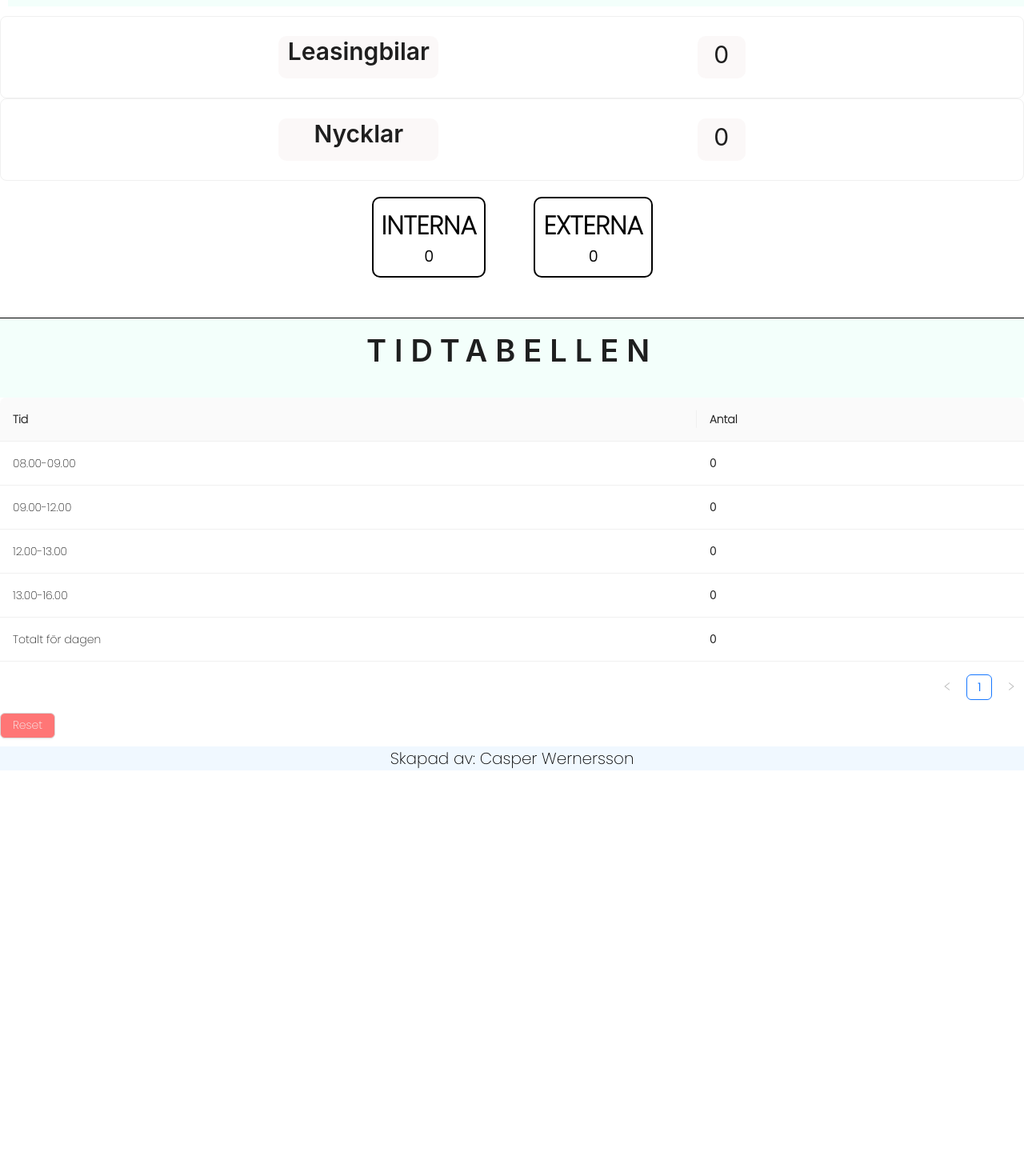
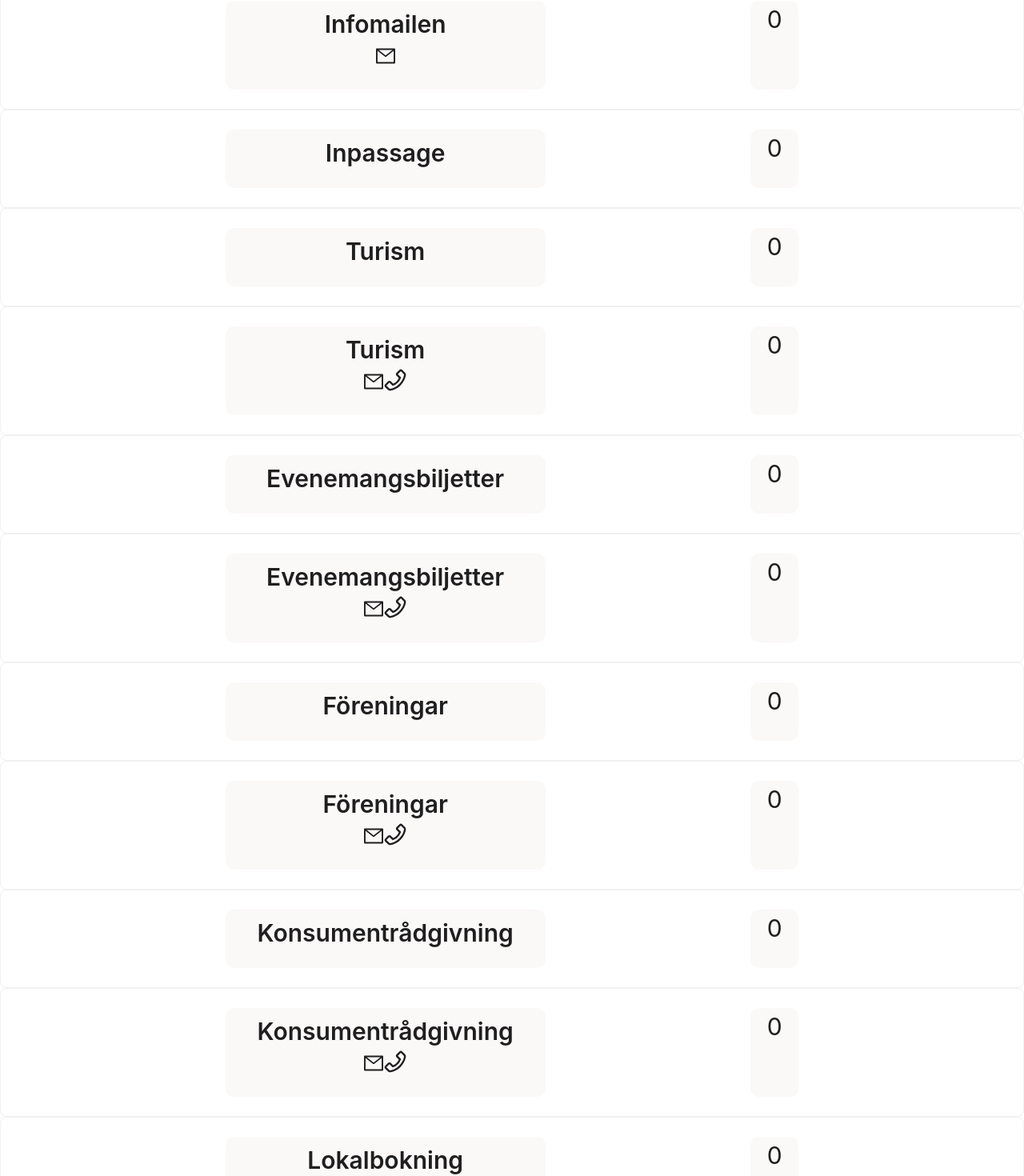
Before and after one commit to Cappeloow/StatisticCounter, a React (Vite) app in the folder client/: page / in a window 1280 px wide. Shown: the part 480-1950 px from the top of the page at 80% size. Before the commit the page ends 1443 px from the top, so only its background shows below. Built offline with nearby package versions, Linux system fonts and the light colour scheme.

Commit message:
added the objects and some icons

```diff
--- a/client/package.json
+++ b/client/package.json
@@ -13,6 +13,7 @@
     "preview": "vite preview"
   },
   "dependencies": {
+    "@ant-design/icons": "^5.2.1",
     "antd": "^5.5.1",
     "react": "^18.2.0",
     "react-dom": "^18.2.0",
--- a/client/src/components/DataCard.tsx
+++ b/client/src/components/DataCard.tsx
@@ -1,5 +1,7 @@
 import { useStatisticContext } from "../context/StatisticContext";
 import { Card, Typography } from "antd";
+import { MailOutlined, PhoneOutlined } from "@ant-design/icons";
+
 import "../style/Card.css";
 function DataCard(props: any) {
   const { matter, addAmountToMatter } = props;
@@ -20,6 +22,17 @@ function DataCard(props: any) {
             level={2}
           >
             {matter.task}
+            <br></br>
+            {matter.icon === "mail" ? (
+              <MailOutlined style={{ fontSize: "24px" }} />
+            ) : null}
+            {matter.icon === "TM" ? (
+              <>
+                <MailOutlined style={{ fontSize: "24px" }} />
+
+                <PhoneOutlined />
+              </>
+            ) : null}
           </Title>
         </div>
         <div
--- a/client/src/data.json
+++ b/client/src/data.json
@@ -1,28 +1,247 @@
+
+
 
     [
         {
             "id":0,
-            "task": "Turism",
+            "task": "Reception",
             "amount":0,
             "time":[""],
             "category":"extern"
         },
         {
             "id":1,
+            "task":"Reception",
+            "icon":"tm",
+            "amount":0,
+            "time":[""],
+            "category":"extern"
+        },
+        {
+            "id":2,
+            "task": "Infomailen",
+            "amount":0,
+            "icon":"mail",
+            "time":[""],
+            "category":"extern"
+        },
+        {
+            "id":3,
+            "task":"Inpassage",
+            "amount":0,
+            "time":[""],
+            "category":"extern"
+        },
+        {
+            "id":4,
+            "task":"Turism",
+            "amount":0,
+            "time":[""],
+            "category":"extern"
+        },
+        {
+            "id":5,
+            "task":"Turism",
+            "icon":"TM",
+            "amount":0,
+            "time":[""],
+            "category":"extern"
+        },
+        {
+            "id":6,
+            "task":"Evenemangsbiljetter",
+            "amount":0,
+            "time":[""],
+            "category":"extern"
+        },
+        {
+            "id":7,
+            "task":"Evenemangsbiljetter",
+            "icon":"TM",
+            "amount":0,
+            "time":[""],
+            "category":"extern"
+        },
+        {
+            "id":8,
+            "task":"Föreningar",
+            "amount":0,
+            "time":[""],
+            "category":"extern"
+        },
+        {
+            "id":9,
+            "task":"Föreningar",
+            "icon":"TM",
+            "amount":0,
+            "time":[""],
+            "category":"extern"
+        },
+        {
+            "id":10,
+            "task":"Konsumentrådgivning",
+            "amount":0,
+            "time":[""],
+            "category":"extern"
+        },
+        {
+            "id":11,
+            "task":"Konsumentrådgivning",
+            "icon":"TM",
+            "amount":0,
+            "time":[""],
+            "category":"extern"
+        },
+        {
+            "id":12,
+            "task":"Lokalbokning",
+            "amount":0,
+            "time":[""],
+            "category":"extern"
+        },
+        {
+            "id":13,
+            "task":"Lokalbokning",
+            "icon":"TM",
+            "amount":0,
+            "time":[""],
+            "category":"extern"
+        },
+        {
+            "id":14,
+            "task":"Lokalnycklar/taggar",
+            "amount":0,
+            "time":[""],
+            "category":"extern"
+        },
+        {
+            "id":15,
+            "task":"Lokalbokning",
+            "icon":"TM",
+            "amount":0,
+            "time":[""],
+            "category":"extern"
+        },
+        {
+            "id":16,
+            "task":"Fonder",
+            "amount":0,
+            "time":[""],
+            "category":"extern"
+        },
+        {
+            "id":17,
+            "task":"Fonder",
+            "icon":"TM",
+            "amount":0,
+            "time":[""],
+            "category":"extern"
+        },
+        {
+            "id":18,
+            "task":"Tomtkö",
+            "amount":0,
+            "time":[""],
+            "category":"extern"
+        },
+        {
+            "id":19,
+            "task":"Tomtkö",
+            "icon":"TM",
+            "amount":0,
+            "time":[""],
+            "category":"extern"
+        },
+        {
+            "id":20,
+            "task":"Blanketter",
+            "amount":0,
+            "time":[""],
+            "category":"extern"
+        },
+        {
+            "id":21,
+            "task":"Blanketter",
+            "icon":"TM",
+            "amount":0,
+            "time":[""],
+            "category":"extern"
+        },
+        {
+            "id":22,
+            "task":"Polisen",
+            "amount":0,
+            "time":[""],
+            "category":"extern"
+        },
+        {
+            "id":23,
+            "task":"Utländska",
+            "amount":0,
+            "time":[""],
+            "category":"extern"
+        },
+        {
+            "id":24,
+            "task":"Utländska",
+            "icon":"TM",
+            "amount":0,
+            "time":[""],
+            "category":"extern"
+        },
+        {
+            "id":25,
             "task":"Övrigt",
             "amount":0,
             "time":[""],
             "category":"extern"
-        },        {
-            "id":2,
-            "task": "Leasingbilar",
+        },
+        {
+            "id":26,
+            "task":"Övrigt",
+            "icon":"TM",
+            "amount":0,
+            "time":[""],
+            "category":"extern"
+        },
+        {
+            "id":27,
+            "task":"Kuponger",
             "amount":0,
             "time":[""],
             "category":"intern"
         },
         {
-            "id":3,
-            "task":"Nycklar",
+            "id":28,
+            "task":"Tjänsteresor",
+            "amount":0,
+            "time":[""],
+            "category":"intern"
+        },
+        {
+            "id":29,
+            "task":"Leasingbil/Cykel",
+            "amount":0,
+            "time":[""],
+            "category":"intern"
+        },
+        {
+            "id":30,
+            "task":"Sammanträdesrum",
+            "amount":0,
+            "time":[""],
+            "category":"intern"
+        },
+        {
+            "id":31,
+            "task":"Telefoni",
+            "amount":0,
+            "time":[""],
+            "category":"intern"
+        },
+        {
+            "id":32,
+            "task":"Övrigt",
             "amount":0,
             "time":[""],
             "category":"intern"
--- a/client/src/style/Card.css
+++ b/client/src/style/Card.css
@@ -22,8 +22,8 @@ cursor:pointer;
     background-color: rgba(241, 230, 230, 0.281);
     text-align: center;
     border-radius: 10px;
-    width: 200px;
-
+    width: 400px;
+    padding:10px;
   }
 
 .containerOfCardNumber:hover{
```
Also changed, not shown: 1 other file (tests, documents, lock files or other folders).
